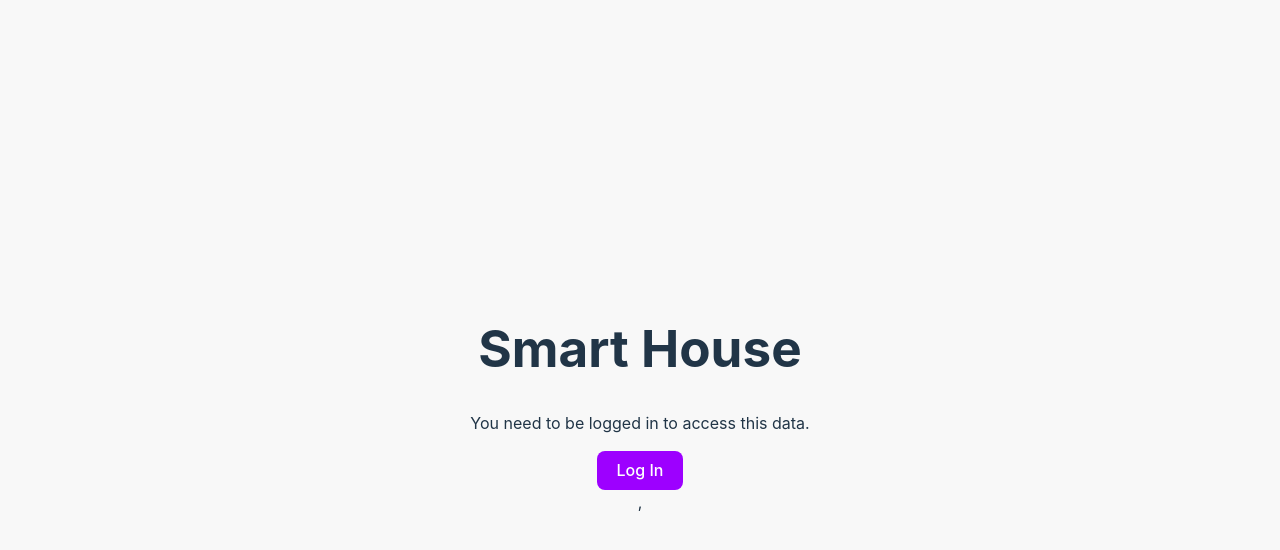
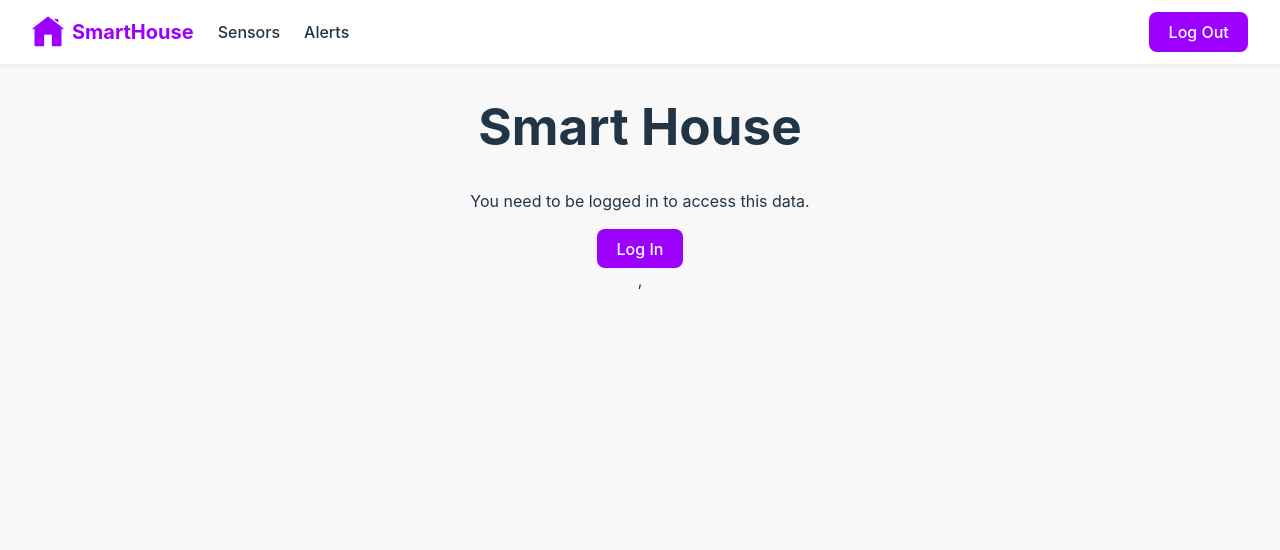
Before and after one commit to kcbalbus/smarthouse-analizabezpieczenstwa, a React (Vite) app: page / in a window 1280 px wide. Shown: the top 550 px of the page. Built offline with nearby package versions, Linux system fonts and the light colour scheme.

Commit message:
navbar added + auth0 setup

```diff
--- a/src/App.css
+++ b/src/App.css
@@ -1,6 +1,59 @@
-#root {
-  max-width: 1280px;
-  margin: 0 auto;
-  padding: 2rem;
-  text-align: center;
+:root {
+  font-family: -apple-system, BlinkMacSystemFont, segoe ui, Roboto, Oxygen, Ubuntu, Cantarell,
+  open sans, helvetica neue, sans-serif;
+  line-height: 1.5;
+  font-weight: 400;
+
+  --color: #213547;
+  --background-color: #f8f8f8;
+  --primary: #9D00FF;
+  --primary-hover: #B069DB;
+  --primary-border: ;
+  --primary-text: #FFFFFF;
+
+  font-synthesis: none;
+  text-rendering: optimizeLegibility;
+  -webkit-font-smoothing: antialiased;
+  -moz-osx-font-smoothing: grayscale;
 }
+
+body {
+  padding-top: 4rem;
+  margin: 0;
+  min-width: 320px;
+  min-height: 100vh;
+  color: var(--color);
+  background-color: var(--background-color);
+}
+
+
+h1 {
+  font-size: 3.2em;
+  line-height: 1.1;
+}
+
+button {
+  border-radius: 8px;
+  border: none;
+  padding: 0.6em 1.2em;
+  font-size: 1em;
+  font-weight: 500;
+  font-family: inherit;
+  cursor: pointer;
+  transition: 0.25s;
+  background-color: var(--primary);
+  color: var(--primary-text);
+}
+button:hover {
+  background-color: var(--primary-hover);
+}
+
+a {
+  font-weight: 500;
+  color: #646cff;
+  text-decoration: inherit;
+}
+
+a:hover {
+  color: #535bf2;
+}
--- a/src/App.tsx
+++ b/src/App.tsx
@@ -1,12 +1,15 @@
 import "./App.css"
 import {Route, BrowserRouter as Router, Routes} from 'react-router-dom';
 import Home from "./pages/Home.tsx";
+import Navbar from "./components/global/Navbar.tsx";
+
 
 function App() {
 
   return (
       <div>
           <Router>
+              <Navbar />
               <Routes>
                   <Route path="/" element={<Home />} />
               </Routes>
--- a/src/components/global/LoginButton.tsx
+++ b/src/components/global/LoginButton.tsx
@@ -1,7 +1,7 @@
 import { useAuth0 } from "@auth0/auth0-react";
 
 
-const LoginButton = ({}) => {
+const LoginButton = () => {
     const { loginWithRedirect } = useAuth0();
 
     return <button onClick={() => loginWithRedirect()}>Log In</button>;
--- a/src/components/global/LogoutButton.tsx
+++ b/src/components/global/LogoutButton.tsx
@@ -1,10 +1,12 @@
 import { useAuth0 } from "@auth0/auth0-react";
+import {APP_URLS} from "../../utils/URLS.ts"
 
 const LogoutButton = () => {
     const { logout } = useAuth0();
 
     return (
-        <button onClick={() => logout({ logoutParams: { returnTo: window.location.origin } })}>
+        <button onClick={() => {logout({ logoutParams: { returnTo: APP_URLS.home }})
+        }}>
             Log Out
         </button>
     );
--- /dev/null
+++ b/src/components/global/Navbar.tsx
@@ -0,0 +1,27 @@
+import '../../styles/global/Navbar.css';
+import home_icon from  "../../assets/home_icon.png";
+import LogoutButton from "./LogoutButton.tsx";
+
+const Navbar = () => {
+
+    return (
+        <nav className="navbar">
+            <div className="navbar__container">
+                <div className="navbar__left">
+                    <div className="navbar__logo">
+                        <img src={home_icon} alt="SmartHouse" />
+                        SmartHouse
+                    </div>
+                    <a href="#home" className="navbar__link">Sensors</a>
+                    <a href="#about" className="navbar__link">Alerts</a>
+                </div>
+                <div className="navbar__right">
+                    <LogoutButton/>
+                </div>
+            </div>
+
+        </nav>
+    );
+};
+
+export default Navbar;
--- a/src/index.css
+++ b/src/index.css
@@ -1,59 +1,5 @@
-:root {
-  font-family: -apple-system, BlinkMacSystemFont, segoe ui, Roboto, Oxygen, Ubuntu, Cantarell,
-  open sans, helvetica neue, sans-serif;
-  line-height: 1.5;
-  font-weight: 400;
-
-  --color: #213547;
-  --background-color: #f8f8f8;
-  --primary: #9D00FF;
-  --primary-hover: #B069DB;
-  --primary-border: ;
-  --primary-text: #FFFFFF;
-
-  font-synthesis: none;
-  text-rendering: optimizeLegibility;
-  -webkit-font-smoothing: antialiased;
-  -moz-osx-font-smoothing: grayscale;
+#root {
+  max-width: 1280px;
+  margin: 0 auto;
+  text-align: center;
 }
-
-body {
-  margin: 0;
-  display: flex;
-  place-items: center;
-  min-width: 320px;
-  min-height: 100vh;
-  color: var(--color);
-  background-color: var(--background-color);
-}
-
-h1 {
-  font-size: 3.2em;
-  line-height: 1.1;
-}
-
-button {
-  border-radius: 8px;
-  border: none;
-  padding: 0.6em 1.2em;
-  font-size: 1em;
-  font-weight: 500;
-  font-family: inherit;
-  cursor: pointer;
-  transition: 0.25s;
-  background-color: var(--primary);
-  color: var(--primary-text);
-}
-button:hover {
-  background-color: var(--primary-hover);
-}
-
-a {
-  font-weight: 500;
-  color: #646cff;
-  text-decoration: inherit;
-}
-
-a:hover {
-  color: #535bf2;
-}
--- a/src/main.tsx
+++ b/src/main.tsx
@@ -7,8 +7,8 @@ import {Auth0Provider} from "@auth0/auth0-react";
 createRoot(document.getElementById('root')!).render(
   <StrictMode>
       <Auth0Provider
-          domain="dev-kyj46nlznpxcunpd.us.auth0.com"
-          clientId="d8QOdHzJjtvxD1k8gIUTbY1zy7uRVtsd"
+          domain="smarthouse2.eu.auth0.com"
+          clientId="3dmDP0wcWQQprP6SgiSLIhLRK1ErnYtM"
           authorizationParams={{
               redirect_uri: window.location.origin
           }}
--- /dev/null
+++ b/src/styles/global/Navbar.css
@@ -0,0 +1,62 @@
+.navbar {
+    width: 100%;
+    height: 4rem;
+    position: fixed;
+    top: 0;
+    left: 0;
+    margin: 0 auto;
+    padding: 0;
+    z-index: 1000;
+    background-color: white;
+    box-shadow: 0 2px 4px rgba(0, 0, 0, 0.05);
+}
+
+
+.navbar__container {
+    height: 100%;
+    box-sizing: border-box;
+    padding: 0 2rem;
+    justify-content: space-between;
+    display: flex;
+    align-items: center;
+}
+
+
+.navbar__logo img {
+    height: 2rem;
+    width: auto;
+    display: block;
+    margin-right: 0.5rem;
+}
+
+.navbar__logo {
+    font-weight: bold;
+    font-size: 1.25rem;
+    color: var(--primary);
+}
+
+.navbar__left {
+    display: flex;
+    align-items: center;
+    gap: 1.5rem;
+}
+
+.navbar__logo {
+    display: flex;
+    align-items: center;
+}
+
+.navbar__link {
+    color: var(--color);
+    font-size: 1rem;
+    transition: color 0.2s;
+}
+
+.navbar__link:hover {
+    color: var(--primary);
+}
+
+.navbar__right {
+    display: flex;
+    align-items: center;
+}
--- /dev/null
+++ b/src/utils/URLS.ts
@@ -0,0 +1,10 @@
+export const API_ROOT_URL: string = '';
+export const API_URLS: Record<string, string> = {
+
+};
+
+
+export const APP_ROOT_URL: string = 'http://localhost:5173';
+export const APP_URLS: Record<string, string> = {
+    home: `${APP_ROOT_URL}/`
+};
```
Also changed, not shown: src/pages/Start.tsx (added).
